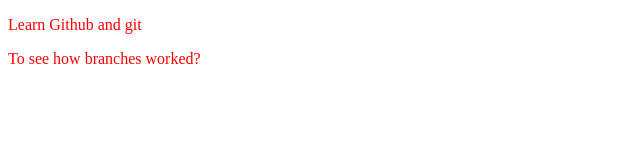
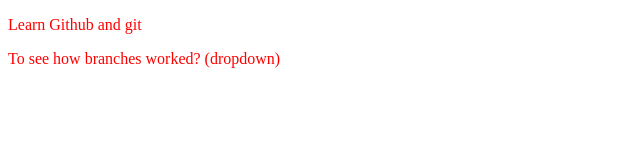
Before and after one commit to SubhashKumar8574/localrepo, a plain HTML site: page index.html in a window 1280 px wide. Shown: the full height of the page, 0-640 px from the left. Drawn offline with Linux system fonts and the light colour scheme.

```diff
--- a/index.html
+++ b/index.html
@@ -8,6 +8,6 @@
 </head>
 <body>
     <p>Learn Github and git</p>
-    <p>To see how branches worked?</p>
+    <p>To see how branches worked? (dropdown)</p>
 </body>
 </html>
```
